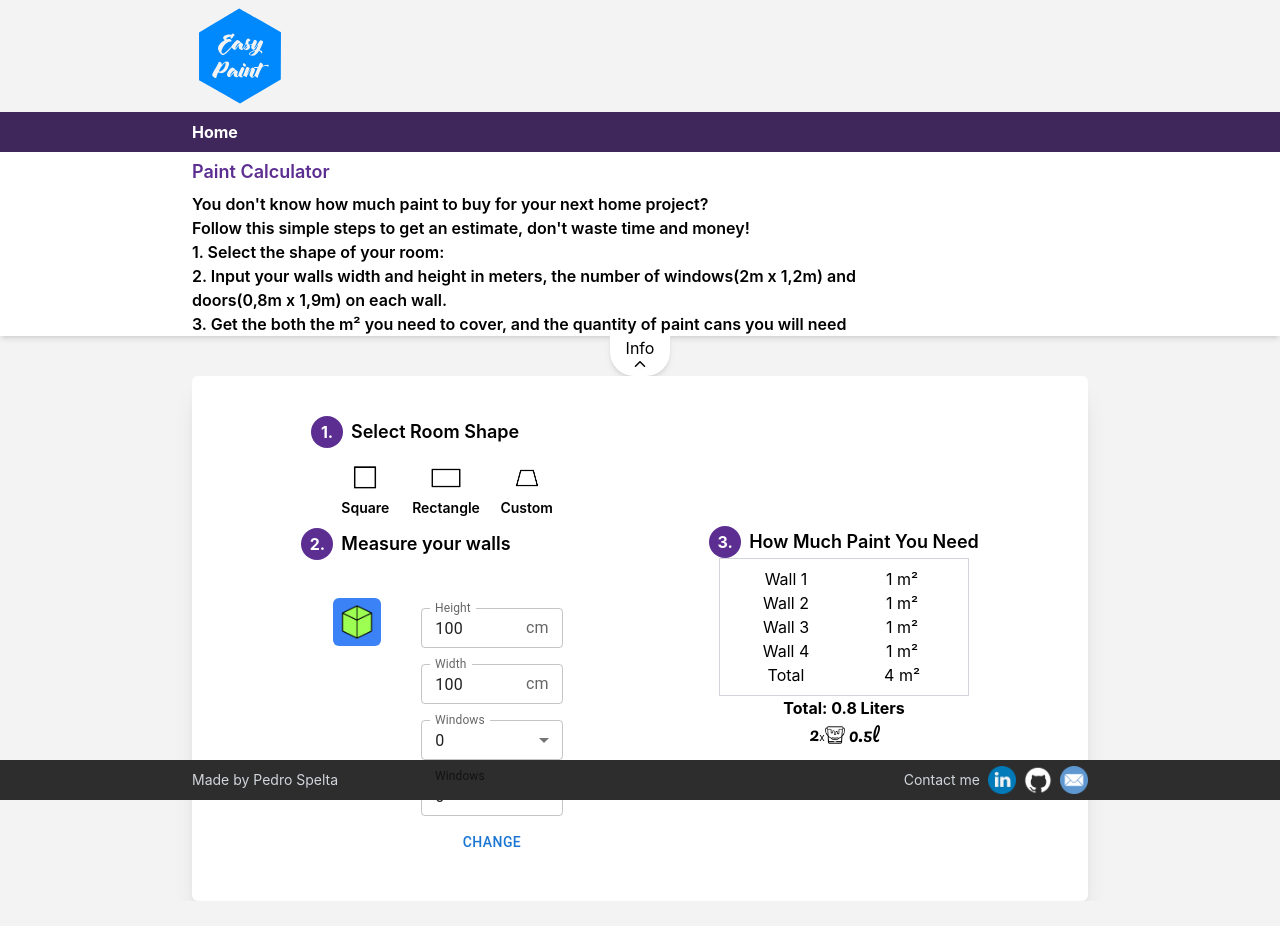
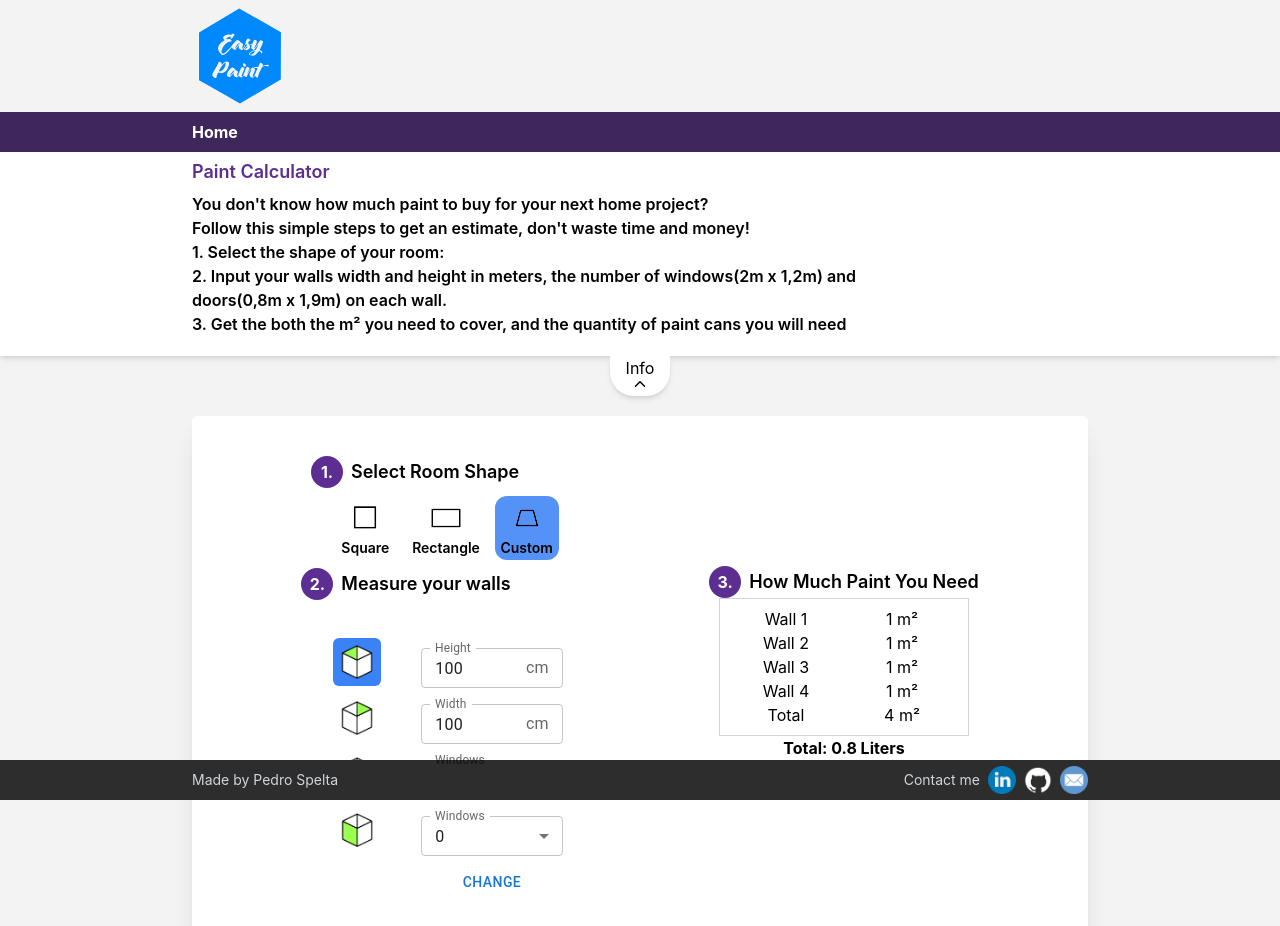
Before and after one commit to PedroSpelta/Desafio, a Next.js app: page / in a window 1280 px wide. Shown: the top 926 px of the page. Before the commit the page ends 901 px from the top, so only its background shows below. Built offline with nearby package versions, Linux system fonts and the light colour scheme.

Commit message:
changing shape component style

```diff
--- a/src/components/introduction/Introduction.tsx
+++ b/src/components/introduction/Introduction.tsx
@@ -6,12 +6,12 @@ const Introduction: React.FC = ({}) => {
   const [isVisible, setIsVisible] = useState(true);
 
   return (
-    <div className="flex flex-col justify-center">
+    <div className="flex flex-col justify-center mb-5">
       <div className=" flex flex-col justify-center items-center bg-white shadow-md">
         <div
           className={`max-w-4xl w-full ${
             isVisible && "!max-h-[500px] !opacity-100"
-          } max-h-0 opacity-0 overflow-hidden transition-all duration-1000 ease-linear `}
+          } max-h-0 opacity-0 overflow-hidden transition-all duration-1000 ease-linear`}
         >
           {/* <Image
           src={"/images/paintingWall.jpg"}
@@ -19,7 +19,7 @@ const Introduction: React.FC = ({}) => {
           width={"700px"}
           height={"400px"}
         /> */}
-          <div className="max-w-2xl text-base font-semibold">
+          <div className="max-w-2xl text-base font-semibold pb-5">
             <p>
               You don&apos;t know how much paint to buy for your next home project?
             </p>
--- a/src/components/paintShape/PaintRoomShape.tsx
+++ b/src/components/paintShape/PaintRoomShape.tsx
@@ -6,7 +6,7 @@ import SectionTitle from "../main/SectionTitle";
 import ShapeImage from "./ShapeImage";
 
 const PaintRoomShape: React.FC<IPaintRoomShape> = ({ walls, setWalls }) => {
-  const test = (newSize: number) => {
+  const reShapeHandler = (newSize: number) => {
     const { length: size } = walls;
     if (newSize === size) return;
     const modifyNumber = Math.abs(newSize - size);
@@ -26,19 +26,22 @@ const PaintRoomShape: React.FC<IPaintRoomShape> = ({ walls, setWalls }) => {
       <SectionTitle number={1} title="Select Room Shape" />
       <div className="rounded-xl ml-5 h-20 flex items-center justify-center gap-3">
         <ShapeImage
+          selected={walls.length === 1}
           title="Square"
           src={"/images/shape1.png"}
-          onClick={() => test(1)}
+          onClick={() => reShapeHandler(1)}
         />
         <ShapeImage
+          selected={walls.length === 2}
           title="Rectangle"
           src={"/images/shape2.png"}
-          onClick={() => test(2)}
+          onClick={() => reShapeHandler(2)}
         />
         <ShapeImage
+          selected={walls.length === 4}
           title="Custom"
           src={"/images/shape3.png"}
-          onClick={() => test(4)}
+          onClick={() => reShapeHandler(4)}
         />
       </div>
     </div>
--- a/src/components/paintShape/ShapeImage.tsx
+++ b/src/components/paintShape/ShapeImage.tsx
@@ -2,10 +2,17 @@ import Image from "next/image";
 import React from "react";
 import { IShapeImage } from "../../types/generic";
 
-const ShapeImage:React.FC<IShapeImage> = ({ title, src, onClick }) => {
+const ShapeImage: React.FC<IShapeImage> = ({
+  title,
+  src,
+  onClick,
+  selected,
+}) => {
   return (
     <div
-      className="hover:bg-blue-300 flex flex-col justify-center items-center m-auto w-16 h-16 rounded-xl cursor-pointer"
+      className={`hover:bg-blue-300 flex flex-col justify-center items-center m-auto w-16 h-16 rounded-xl cursor-pointer ${
+        selected && "bg-[#3b82f6dd]"
+      } `}
       onClick={onClick}
     >
       <Image src={src} alt="" width={"40px"} height={"40px"} />
--- a/src/constants/wall.ts
+++ b/src/constants/wall.ts
@@ -6,7 +6,12 @@ export const defaultWall = {
   area: 10000,
 };
 
-export const defaultWalls = [defaultWall];
+export const defaultWalls = [
+  defaultWall,
+  defaultWall,
+  defaultWall,
+  defaultWall,
+];
 
 export const defaultRealWalls = [
   defaultWall,
--- a/src/types/generic.ts
+++ b/src/types/generic.ts
@@ -7,6 +7,7 @@ import {
 } from "react";
 
 export interface IShapeImage {
+  selected: boolean;
   title: string;
   src: string;
   onClick: MouseEventHandler<HTMLDivElement>;
--- a/styles/globals.css
+++ b/styles/globals.css
@@ -13,9 +13,6 @@ body {
   font-family: -apple-system, BlinkMacSystemFont, Segoe UI, Roboto, Oxygen,
     Ubuntu, Cantarell, Fira Sans, Droid Sans, Helvetica Neue, sans-serif;
   background-color: #f3f3f3;
-  /* background-image: url("/images/paintBg.jpg");
-  background-repeat: no-repeat;
-  background-size: 100% 100%; */
 }
 
 a {
```
